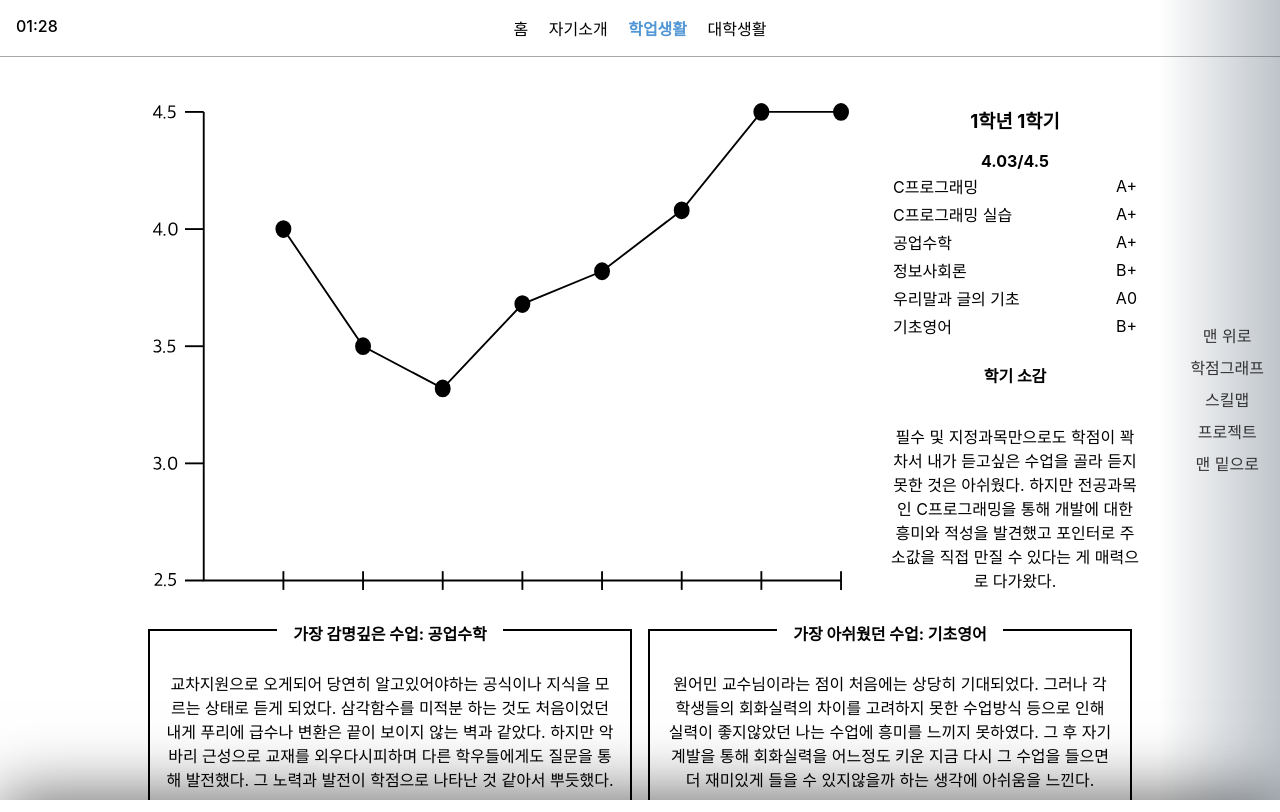
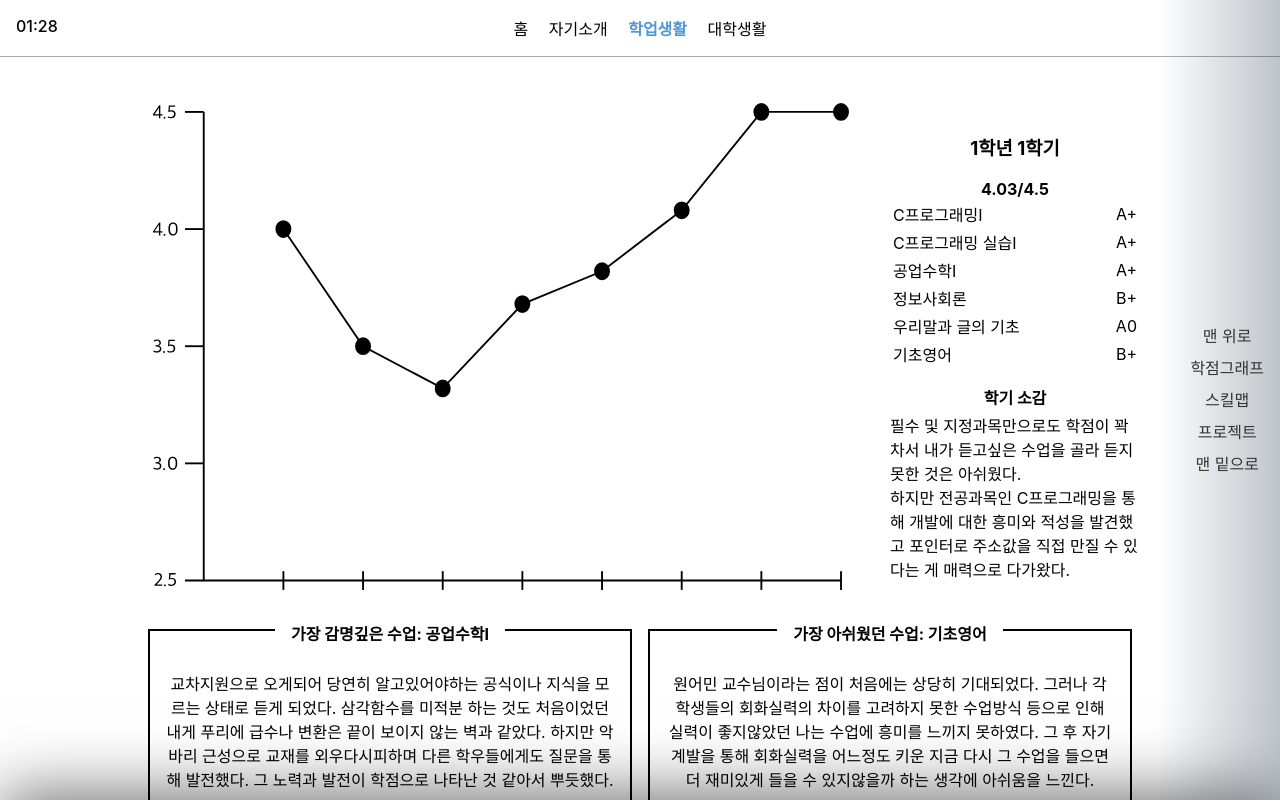
Before and after one commit to KilJH/KilJH.github.io, a plain HTML site: page major.html in a window 1280 px wide. Shown: the top 812 px of the page. Drawn offline with Linux system fonts and the light colour scheme.

Commit message:
readl data in major

```diff
--- a/major.html
+++ b/major.html
@@ -145,21 +145,17 @@
                         </tr>
                     </table>
                     <h4>학기 소감</h4>
-                    <p class="semester_impression">필수 및 지정과목만으로도 학점이 꽉 차서 내가 듣고싶은 수업을 골라 듣지 못한 것은 아쉬웠다. 하지만 전공과목인
-                        C프로그래밍을 통해 개발에 대한 흥미와 적성을 발견했고
-                        포인터로 주소값을 직접 만질 수 있다는 게 매력으로 다가왔다.</p>
+                    <p id="semester_impression" class="impression">학기 소감 내용</p>
                 </div>
             </section>
             <section class="flex lectureComment">
                 <div id="point_impressive">
-                    <h4>가장 감명깊은 수업: 공업수학</h4>
-                    <p>교차지원으로 오게되어 당연히 알고있어야하는 공식이나 지식을 모르는 상태로 듣게 되었다. 삼각함수를 미적분 하는 것도 처음이었던 내게 푸리에 급수나 변환은 끝이 보이지 않는
-                        벽과 같았다. 하지만 악바리 근성으로 교재를 외우다시피하며 다른 학우들에게도 질문을 통해 발전했다. 그 노력과 발전이 학점으로 나타난 것 같아서 뿌듯했다.</p>
+                    <h4>가장 감명깊은 수업: </h4>
+                    <p>감명 수업 내용</p>
                 </div>
                 <div id="point_depressive">
-                    <h4>가장 아쉬웠던 수업: 기초영어</h4>
-                    <p>원어민 교수님이라는 점이 처음에는 상당히 기대되었다. 그러나 각 학생들의 회화실력의 차이를 고려하지 못한 수업방식 등으로 인해 실력이 좋지않았던 나는 수업에 흥미를 느끼지
-                        못하였다. 그 후 자기계발을 통해 회화실력을 어느정도 키운 지금 다시 그 수업을 들으면 더 재미있게 들을 수 있지않을까 하는 생각에 아쉬움을 느낀다.</p>
+                    <h4>가장 아쉬웠던 수업: </h4>
+                    <p>아쉬운 수업 내용</p>
                 </div>
             </section>
         </section>
--- a/script/major.js
+++ b/script/major.js
@@ -11,7 +11,7 @@ const pointGraph = {
 		],
 		subPoint: ['A+', 'A+', 'A+', 'B+', 'A0', 'B+'],
 		impression:
-			'필수 및 지정과목만으로도 학점이 꽉 차서 내가 듣고싶은 수업을 골라 듣지 못한 것은 아쉬웠다. 하지만 전공과목인 C프로그래밍을 통해 개발에 대한 흥미와 적성을 발견했고 포인터로 주소값을 직접 만질 수 있다는 게 매력으로 다가왔다.',
+			'필수 및 지정과목만으로도 학점이 꽉 차서 내가 듣고싶은 수업을 골라 듣지 못한 것은 아쉬웠다. \n하지만 전공과목인 C프로그래밍을 통해 개발에 대한 흥미와 적성을 발견했고 포인터로 주소값을 직접 만질 수 있다는 게 매력으로 다가왔다.',
 		most: [
 			'공업수학I',
 			'교차지원으로 오게되어 당연히 알고있어야하는 공식이나 지식을 모르는 상태로 듣게 되었다. 삼각함수를 미적분 하는 것도 처음이었던 내게 푸리에 급수나 변환은 끝이 보이지 않는 벽과 같았다. 하지만 악바리 근성으로 교재를 외우다시피하며 다른 학우들에게도 질문을 통해 발전했다. 그 노력과 발전이 학점으로 나타난 것 같아서 뿌듯했다.',
@@ -35,7 +35,7 @@ const pointGraph = {
 		],
 		subPoint: ['A0', 'A0', 'B+', 'P', 'P', 'B0', 'B+'],
 		impression:
-			'자만이 어떤 결과로 돌아오는지를 몸소 느낀 학기였다. 시험 좀 잘친다고 거의 모든 수업을 최대한으로 결석했다. 지금 생각하면 굉장히 오만한 태도였다. 교양은 그냥 B 수준에서 머물고 전공 또한 그냥 적당히 우수한 정도로 만족스러운 학점은 아니었다.',
+			'자만이 어떤 결과로 돌아오는지를 몸소 느낀 학기였다. \n시험 좀 잘친다고 거의 모든 수업을 최대한으로 결석했다. 지금 생각하면 굉장히 오만한 태도였다. 교양은 그냥 B 수준에서 머물고 전공 또한 그냥 적당히 우수한 정도로 만족스러운 학점은 아니었다.',
 		most: [
 			'창업과 기업가정신',
 			'기업가가 어떤 가치관과 태도를 가지고 있어야하는지를 배웠다. 나는 당장 사업가가 되고싶은 마음은 없지만 이 수업을 듣고 일반적인 상황에서의 불편함을 해소해주는 그런 서비스를 개발하고 싶다는 생각을 하게되었다.',
@@ -74,14 +74,14 @@ const pointGraph = {
 		subject: ['신호 및 시스템', '컴퓨터네트워크', '인권과 평화', '농촌봉사'],
 		subPoint: ['B0', 'B+', 'A+', 'P'],
 		impression:
-			'1학기에서 동아리 회장과 학업을 병행하는 게 얼마나 힘든 일인지 몸소 깨닫고 수강학점 자체를 줄였다. 확실히 여유가 생기고 그만큼 과목 하나하나에 집중해서 공부할 수 있게됐다. 엄청나게 만족스러운 학점은 아니지만 바빴던 동아리 사업에도 학점 반등의 시작을 알리는 학기라 나에게 의미가 있는 학기이다.',
+			'1학기에서 동아리 회장과 학업을 병행하는 게 얼마나 힘든 일인지 몸소 깨닫고 수강학점 자체를 줄였다. \n확실히 여유가 생기고 그만큼 과목 하나하나에 집중해서 공부할 수 있게됐다. 엄청나게 만족스러운 학점은 아니지만 바빴던 동아리 사업에도 학점 반등의 시작을 알리는 학기라 나에게 의미가 있는 학기이다.',
 		most: [
 			'인권과 평화',
 			'내가 다른 개발자와의 차별점을 갖기 위해서는 실력도 실력이지만 인권감수성이 필요하다고 생각했고 이 수업을 듣게 됐다.개발이라는 것은 지루하거나 불편한 것을 편하게 바꾸는 것이라 생각한다. 이러한 과정에서 분명 소외되는 사람이 있을 수도 있다. 평소에 생각하지 않던 것을 한 번 더 생각하는 태도를 갖게된 좋은 수업이라고 생각한다.',
 		],
 		worst: [
 			'신호 및 시스템',
-			'3학기 때 수강했던 논리회로설계의 연장인 수업이라 부족했던 지난학기의 성취도가 발목을 잡았다.',
+			'3학기 때 수강했던 논리회로설계의 연장인 수업이라 부족했던 지난학기의 성취도가 발목을 잡았다. 뒤늦게라도 열심히 했어야하나 의욕이 꺾여버린터라 포기한 감이 있다.',
 		],
 		semester: '2학년 2학기',
 	},
@@ -96,9 +96,16 @@ const pointGraph = {
 			'생태답사와 도시농업',
 		],
 		subPoint: ['A+', 'A0', 'B0', 'P', 'P', 'P'],
-		impression: '',
-		most: ['네트워크프로그래밍', ''],
-		worst: ['JAVA프로그래밍', ''],
+		impression:
+			'1,2학년 때 쌓아왔던 이론과 개념을 바탕으로 어떤 프로그래밍들을 할 수 있는지를 직접 해볼 수 있어서 너무 좋았다. \n특히 C++을 기반으로 OpenGL과 소켓을 이용해 만든 것들은 열정을 불지피기에 충분했다.',
+		most: [
+			'네트워크프로그래밍',
+			'4년 내내 배웠던 수업들 중 가장 재미있고 도움이 되었던 수업 같다. 과제부터도 수준이 높아서 그 과제를 해내기 위해 정말 많은 공부를 하게 됐고 그걸 해냈을 때 쾌감이 정말 엄청났던 걸로 기억한다. \n시험 또한 재미있고 어려운 문제들이 많아서 내 수준을 객관적으로 알 수 있었다.',
+		],
+		worst: [
+			'JAVA프로그래밍',
+			'새로운 언어를 배우는 수업이라 너무 교재위주로 진행되었다.\n다른 수업들은 이미 알고있는 지식으로 뭔가 재미있는 걸 만들고 있는데 새로운 언어를 습득한다는 것 자체가 동기부여가 좀 적었던 것 같다.',
+		],
 		semester: '3학년 1학기',
 	},
 	6: {
@@ -112,17 +119,28 @@ const pointGraph = {
 			'게임프로그래밍',
 		],
 		subPoint: ['A+', 'A+', 'A0', 'A0', 'B+', 'B+'],
-		impression: '4점대 학점 복귀',
-		most: ['데이터베이스 캡스톤디자인', ''],
-		worst: ['게임프로그래밍', ''],
+		impression:
+			'4점대 학점 복귀, 개인적으로 칭찬해주고 싶은 학기이다.\n운영체제를 제외한 모든 수업이 기말 평가를 프로젝트로 봤기 때문에 1인프로젝트 4개에 팀프로젝트 1개라는 엄청난 피로도가 있던 학기였다.\n그럼에도 불구하고 멋진 학점을 받아낼 수 있어 뿌듯하다.',
+		most: [
+			'데이터베이스 캡스톤디자인',
+			'역량이 부족한데도 무턱대고 들은 수업이라 팀원들에게 민폐가 되기도 했다.\n 그래도 프로젝트를 진행하기위한 필요역량들을 가꾸어 나갔고 결과적으로도 훌륭한 프로젝트를 만들어내면서 좋은 결과를 얻었다.',
+		],
+		worst: [
+			'게임프로그래밍',
+			'애초에 게임프로그래밍에 많은 관심이 없었으나 학점을 채우기 위해 수강했다. 아무래도 관심이 떨어지고 다른 흥미로운 수업들이 있다보니까 우선순위가 떨어질 수 밖에 없었다. 게임 개발에 맛만 본데에 의의를 두고싶다.',
+		],
 		semester: '3학년 2학기',
 	},
 	7: {
 		point: 4.5,
 		subject: ['캡스톤디자인', '컴퓨터구조'],
 		subPoint: ['A+', 'A+'],
-		impression: '수강학점 자체가 적긴했지만 그래도 첫 4.5 학점을 받았다.',
-		most: ['캡스톤디자인', ''],
+		impression:
+			'수강학점 자체가 적긴했지만 그래도 첫 4.5 학점을 받았다. 편입생이었던 학우와 팀을 맺어 과제제출 시스템 프로젝트를 완성하기도 했으며,\n정보처리기사를 취득하기도 한 학기이다.',
+		most: [
+			'캡스톤디자인',
+			'파이썬 장고를 기반으로 한 학내 과제제출 시스템을 만들었다. \n파이썬을 처음 써보면서 언어는 하나의 도구에 불과하다는 생각을 하게됐고 프로그래밍 언어에 집중하기보다 그 로직을 짜내는 머리를 키워야 겠다는 생각을 했다.',
+		],
 		worst: ['없음', ''],
 		semester: '4학년 1학기',
 	},
@@ -136,9 +154,16 @@ const pointGraph = {
 			'취업전략 및 역량강화',
 		],
 		subPoint: ['A+', 'A+', 'A+', 'P', 'P'],
-		impression: '',
-		most: ['캡스톤디자인', ''],
-		worst: ['', ''],
+		impression:
+			'학교 교과보다는 개인 역량에 치중한 학기였다. 의도한 바는 아니지만 수업 자체도 어느정도 이미 알고있는 내용의 수업이 대부분이었다. \n내가 하고 싶은 직무와 분야의 공부가 필요했고 따로 리액트, SSR, 테스트 같은 것들을 공부했다.',
+		most: [
+			'캡스톤디자인',
+			'리액트와 넥스트를 기반으로 한 여행 현지인 매칭 플랫폼을 만들었다.\n 코드와 페이지 수만해도 이전 프로젝트와는 비교할 수 없을 정도로 큰 규모의 프로젝트였다. 같은 멤버수로 이정도를 1학기라는 기간 내에 해냈다는 게 뿌듯하다.',
+		],
+		worst: [
+			'취업전략 및 역량강화',
+			'취업에 도움이 되고자 수강했으나, 일반 사무직이나 공기업에 관련된 내용들이었고 IT 직무 특성 상 많은 도움을 받지 못했다. \n오프라인으로 수업을 했었다면 상담을 하는 등의 이점이 있었겠지만 비대면으로 진행되었던 터라 그 이점마저도 없었다.',
+		],
 		semester: '4학년 2학기',
 	},
 };
@@ -148,6 +173,7 @@ window.addEventListener('load', function () {
 	var buttons = graph.getElementsByClassName('point');
 
 	var descDiv = document.getElementById('point_desc');
+	var semesterImpression = document.getElementById('semester_impression');
 	var impressiveDiv = document.getElementById('point_impressive');
 	var depressiveDiv = document.getElementById('point_depressive');
 	const tableBody = document
@@ -157,11 +183,10 @@ window.addEventListener('load', function () {
 	var currentDesc = pointGraph[1];
 
 	function setSemesterDesc(e) {
-		const index = e.target.getAttribute('value');
+		const index = e?.target.getAttribute('value') || 1;
 
 		currentDesc = pointGraph[index];
 
-		console.log(currentDesc);
 		// 학기
 		descDiv.getElementsByTagName('h3')[0].innerText = currentDesc.semester;
 		// 점수
@@ -186,13 +211,18 @@ window.addEventListener('load', function () {
 		}
 
 		// 학기 소감
-
+		semesterImpression.innerText = currentDesc.impression;
 		// 감명수업
-
+		impressiveDiv.children[0].innerText = `가장 감명깊은 수업: ${currentDesc.most[0]}`;
+		impressiveDiv.children[1].innerText = currentDesc.most[1];
 		// 아쉬운수업
+		depressiveDiv.children[0].innerText = `가장 아쉬웠던 수업: ${currentDesc.worst[0]}`;
+		depressiveDiv.children[1].innerText = currentDesc.worst[1];
 	}
 
 	for (var i = 0; i < buttons.length; i++) {
 		buttons[i].addEventListener('click', setSemesterDesc);
 	}
+
+	setSemesterDesc();
 });
--- a/style/style.css
+++ b/style/style.css
@@ -253,6 +253,14 @@ header > nav > a.current {
 	/* z-index: 0; */
 }
 
+#point_desc h4 {
+	margin: 1rem 0 0.25rem 0;
+}
+#point_desc p {
+	margin: 0;
+	white-space: break-spaces;
+	text-align: left;
+}
 table.point {
 	margin: 0 auto;
 	width: 100%;
@@ -267,6 +275,9 @@ table.point td:last-child {
 	text-align: right;
 }
 
+.lectureComment {
+	width: 100%;
+}
 .lectureComment > div {
 	border: 2px solid black;
 	padding: 0 1rem;
```
